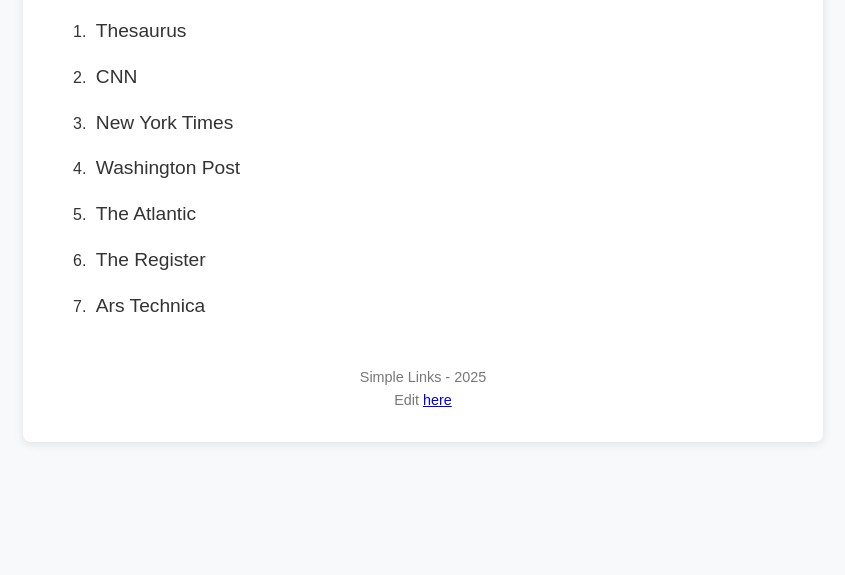
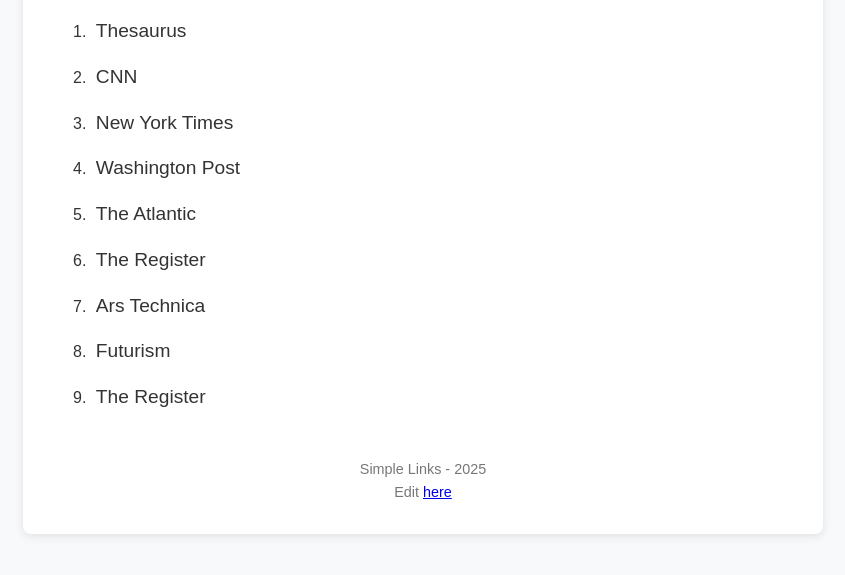
Before and after one commit to aniapte/homepage, a plain HTML site: page index.html in a window 1280 px wide. Shown: the part 115-690 px from the top of the page, without its empty margins (217-1062 px from the left). Drawn offline with Linux system fonts and the light colour scheme.

Commit message:
Update index.html

```diff
--- a/index.html
+++ b/index.html
@@ -121,6 +121,8 @@
                 <li><a href="https://www.theatlantic.com" target="_blank">The Atlantic</a></li>
                 <li><a href="https://www.theregister.com/" target="_blank">The Register</a></li>
                 <li><a href="https://arstechnica.com/" target="_blank">Ars Technica</a></li>
+                <li><a href="https://futurism.com/" target="_blank">Futurism</a></li>
+                <li><a href="https://theregister.com/" target="_blank">The Register</a></li>
             </ol>
         </main>
 
```
